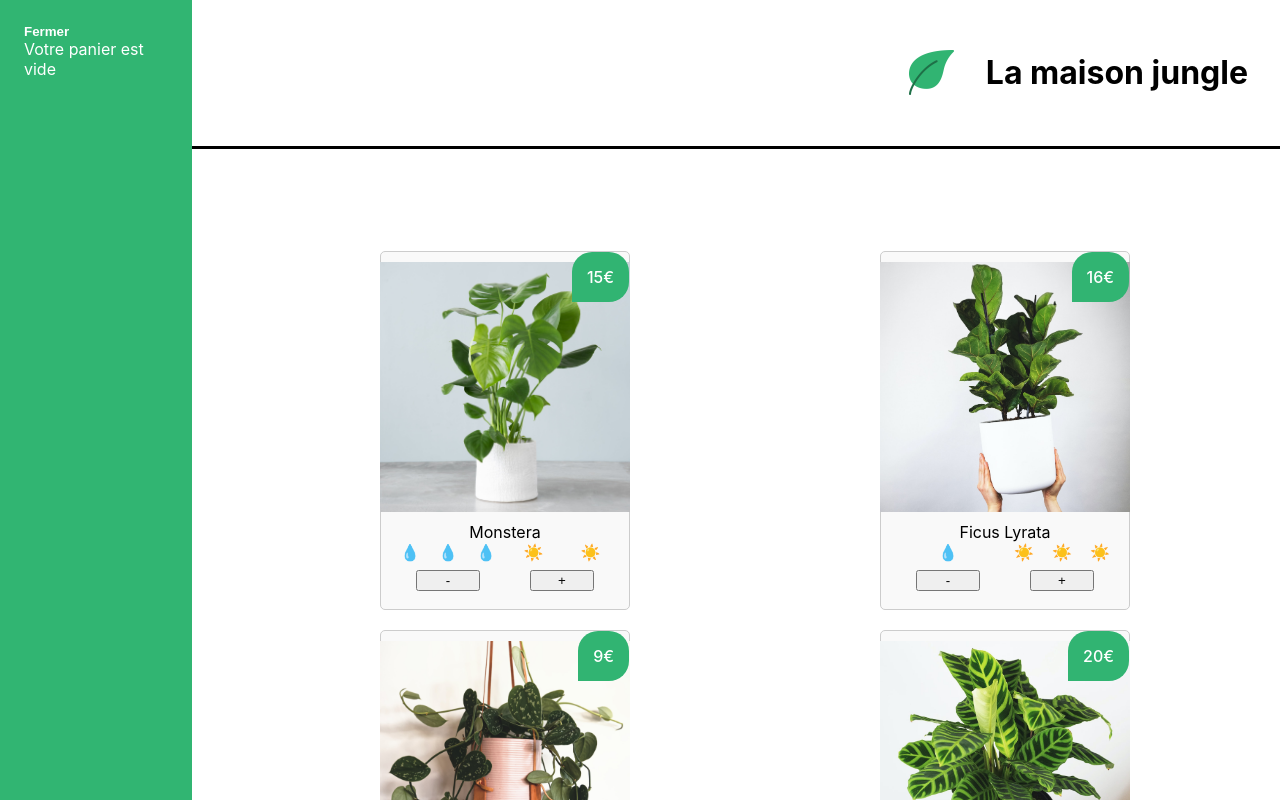
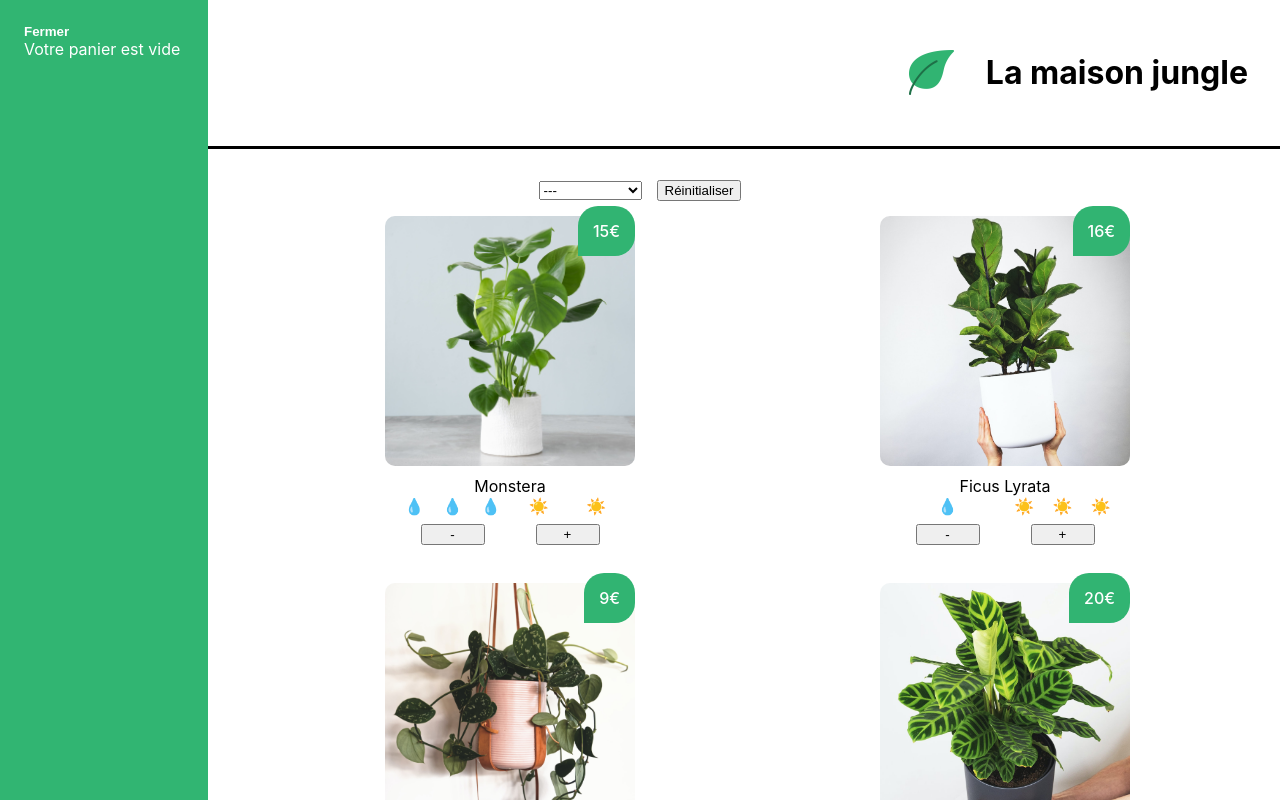
Before and after one commit to Gadln/JunglePage, a React (Create React App) app in the folder la-maison-jungle/: page / in a window 1280 px wide. Shown: the top 800 px of the page. Built offline with nearby package versions, Linux system fonts and the light colour scheme.

Commit message:
add selector categories

```diff
--- /dev/null
+++ b/la-maison-jungle/src/components/Categories.js
@@ -0,0 +1,23 @@
+import '../styles/Categories.css'
+
+function Categories({ setActiveCategory, categories, activeCategory }) {
+	return (
+		<div className='lmj-categories'>
+			<select
+				value={activeCategory}
+				onChange={(e) => setActiveCategory(e.target.value)}
+				className='lmj-categories-select'
+			>
+				<option value=''>---</option>
+				{categories.map((cat) => (
+					<option key={cat} value={cat}>
+						{cat}
+					</option>
+				))}
+			</select>
+			<button onClick={() => setActiveCategory('')}>Réinitialiser</button>
+		</div>
+	)
+}
+
+export default Categories
--- a/la-maison-jungle/src/components/ShoppingList.js
+++ b/la-maison-jungle/src/components/ShoppingList.js
@@ -1,11 +1,14 @@
+import { useState } from 'react'
 import { plantList } from '../datas/plantList'
 import PlantItem from './Plantitem'
+import Categories from './Categories'
 import '../styles/ShoppingList.css'
 import '../styles/Plantitem.css'
 import '../styles/Cart.css'
 
 
 function ShoppingList({ cart, updateCart }) {
+	const [activeCategory, setActiveCategory] = useState('')
 	const categories = plantList.reduce(
 		(acc, plant) =>
 			acc.includes(plant.category) ? acc : acc.concat(plant.category),
@@ -44,13 +47,16 @@
 
 	return (
 		<div className='lmj-shopping-list'>
-			<ul>
-				{categories.map((cat) => (
-					<li key={cat}>{cat}</li>
-				))}
-			</ul>
+					<Categories
+						categories={categories}
+						setActiveCategory={setActiveCategory}
+						activeCategory={activeCategory}
+					/>
+
 			<ul className='lmj-plant-list'>
-				{plantList.map(({ id, cover, name, water, light, price }) => (
+				{plantList.map(({ id, cover, name, water, light, price, category }) =>
+				!activeCategory || activeCategory === category ?
+				(
 						<div key={id}>
 							<PlantItem
 							key={id}
@@ -63,7 +69,8 @@
 							deleteToCart={deleteToCart}
 							/>
 						</div>
-				))}
+					): null
+				)}
 			</ul>
 		</div>
 	)
--- a/la-maison-jungle/src/styles/Cart.css
+++ b/la-maison-jungle/src/styles/Cart.css
@@ -5,7 +5,7 @@
 	display: flex;
 	flex-direction: column;
 	justify-content: flex-start;
-	width: 12rem;
+	width: 13rem;
 	position: fixed; /* Fixe la position du panier */
 	top: 0; /* Positionne le panier en haut de la fenêtre */
 	left: 0; /* Positionne le panier à gauche de la fenêtre */
--- /dev/null
+++ b/la-maison-jungle/src/styles/Categories.css
@@ -0,0 +1,8 @@
+.lmj-categories {
+	text-align: center;
+	padding-top: 30px;
+}
+
+.lmj-categories-select {
+	margin-right: 15px;
+}
--- a/la-maison-jungle/src/styles/Plantitem.css
+++ b/la-maison-jungle/src/styles/Plantitem.css
@@ -4,10 +4,11 @@
 	object-fit: cover; /* Coupe l'image pour qu'elle s'adapte à la taille définie */
 	margin-bottom: 10px; /* Ajoute de l'espace sous l'image */
 	display: block; /* S'assure que l'image est un bloc pour éviter les marges indésirables */
+	border-radius: 10px;
 }
 
 .lmj-plant-item {
-	margin: 10px;
+	margin: 5px;
 	margin-left:15rem;
 	width: 250px;
 	display: flex;
@@ -16,11 +17,8 @@
 	flex-direction: column;
 	text-transform: capitalize;
 	position: relative;
-	border-radius: 5px;
 	text-align: center;
-	border: 1px solid #ccc; /* Ajoute une bordure pour une meilleure visibilité */
 	padding: 10px; /* Ajoute du padding pour un meilleur espacement interne */
-	background-color: #f9f9f9; /* Ajoute un fond léger pour un meilleur contraste */
 	box-sizing: border-box; /* S'assure que le padding et la bordure sont inclus dans la largeur totale */
 }
 
@@ -56,7 +54,6 @@
 ul.lmj-plant-list {
 	display: flex;
 	flex-wrap: wrap; /* Permet aux éléments de passer à la ligne suivante */
-
 	padding: 0;
 	list-style-type: none; /* Supprime les puces de la liste */
 	margin: 0; /* Supprime les marges par défaut de la liste */
```
Lines whose indentation alone changed are shown as unchanged.
